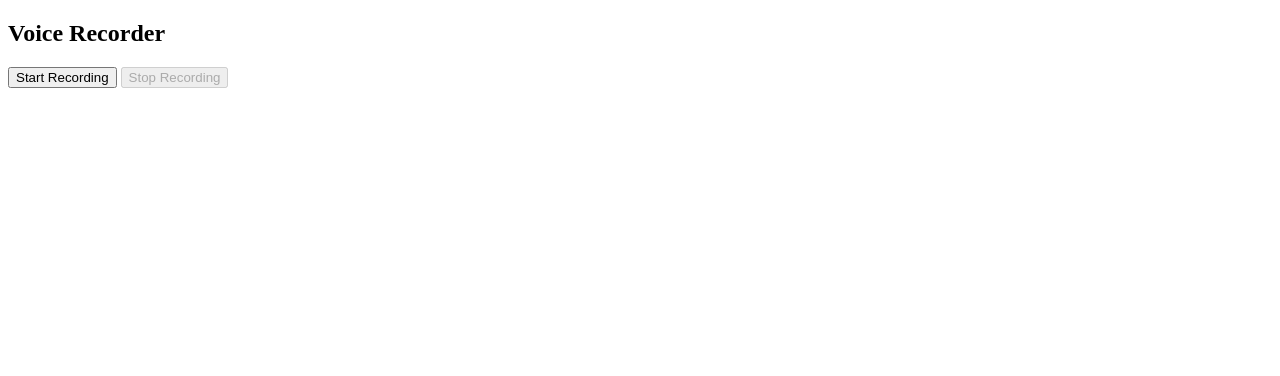
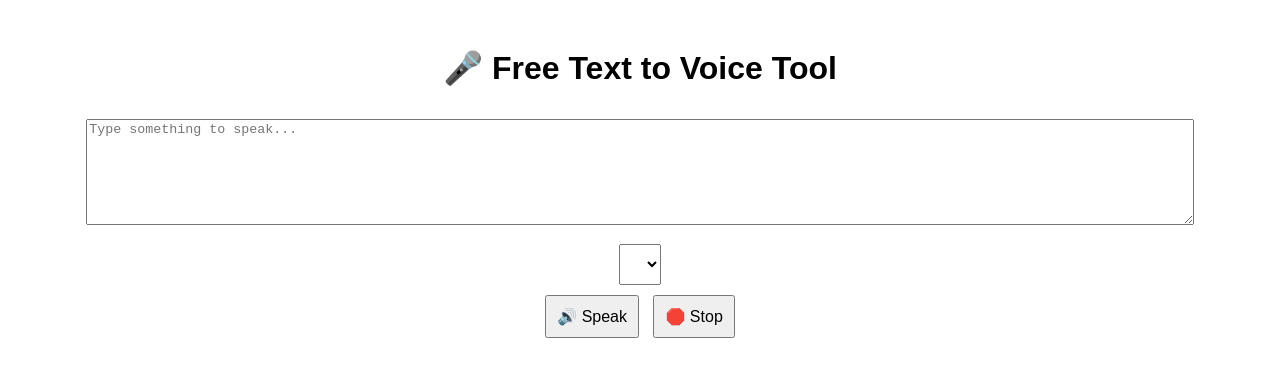
Before and after one commit to neewpali/text-to-voice, a plain HTML site: page index.html in a window 1280 px wide. Drawn offline with Linux system fonts and the light colour scheme.

Commit message:
Update index.html

```diff
--- a/index.html
+++ b/index.html
@@ -2,52 +2,70 @@
 <html lang="en">
 <head>
   <meta charset="UTF-8">
-  <title>Voice Recorder</title>
+  <title>Text to Voice (Free, Male/Female)</title>
+  <style>
+    body {
+      font-family: sans-serif;
+      padding: 20px;
+      text-align: center;
+    }
+    textarea {
+      width: 90%;
+      height: 100px;
+      margin: 10px 0;
+    }
+    select, button {
+      padding: 10px;
+      margin: 5px;
+      font-size: 16px;
+    }
+  </style>
 </head>
 <body>
-  <h2>Voice Recorder</h2>
-  <button id="start">Start Recording</button>
-  <button id="stop" disabled>Stop Recording</button>
-  <a id="downloadLink" style="display:none;">Download</a>
+  <h1>🎤 Free Text to Voice Tool</h1>
+
+  <textarea id="textInput" placeholder="Type something to speak..."></textarea><br>
+
+  <select id="voiceSelect"></select><br>
+
+  <button onclick="speak()">🔊 Speak</button>
+  <button onclick="stop()">🛑 Stop</button>
 
   <script>
-    let mediaRecorder;
-    let audioChunks = [];
+    const synth = window.speechSynthesis;
+    const voiceSelect = document.getElementById('voiceSelect');
+    let voices = [];
 
-    document.getElementById("start").onclick = async function () {
-      try {
-        const stream = await navigator.mediaDevices.getUserMedia({ audio: true });
-        mediaRecorder = new MediaRecorder(stream);
-        mediaRecorder.start();
-        audioChunks = [];
+    function populateVoices() {
+      voices = synth.getVoices();
 
-        mediaRecorder.ondataavailable = event => {
-          audioChunks.push(event.data);
-        };
+      voiceSelect.innerHTML = '';
+      voices.forEach((voice, i) => {
+        const option = document.createElement('option');
+        option.value = i;
+        option.textContent = `${voice.name} (${voice.lang}) - ${voice.gender || ''}`;
+        if (voice.name.toLowerCase().includes("female")) option.textContent += " 👩";
+        if (voice.name.toLowerCase().includes("male")) option.textContent += " 👨";
+        voiceSelect.appendChild(option);
+      });
+    }
 
-        mediaRecorder.onstop = () => {
-          const blob = new Blob(audioChunks, { type: 'audio/wav' });
-          const url = URL.createObjectURL(blob);
-          const downloadLink = document.getElementById('downloadLink');
-          downloadLink.href = url;
-          downloadLink.download = 'recording.wav';
-          downloadLink.textContent = 'Download Recording';
-          downloadLink.style.display = 'inline';
-        };
+    populateVoices();
+    if (speechSynthesis.onvoiceschanged !== undefined) {
+      speechSynthesis.onvoiceschanged = populateVoices;
+    }
 
-        document.getElementById("start").disabled = true;
-        document.getElementById("stop").disabled = false;
-      } catch (error) {
-        alert("Microphone access denied or not supported.");
-        console.error(error);
-      }
-    };
+    function speak() {
+      const text = document.getElementById('textInput').value;
+      const utterance = new SpeechSynthesisUtterance(text);
+      const selectedVoiceIndex = voiceSelect.value;
+      utterance.voice = voices[selectedVoiceIndex];
+      synth.speak(utterance);
+    }
 
-    document.getElementById("stop").onclick = function () {
-      mediaRecorder.stop();
-      document.getElementById("start").disabled = false;
-      document.getElementById("stop").disabled = true;
-    };
+    function stop() {
+      synth.cancel();
+    }
   </script>
 </body>
 </html>
```
